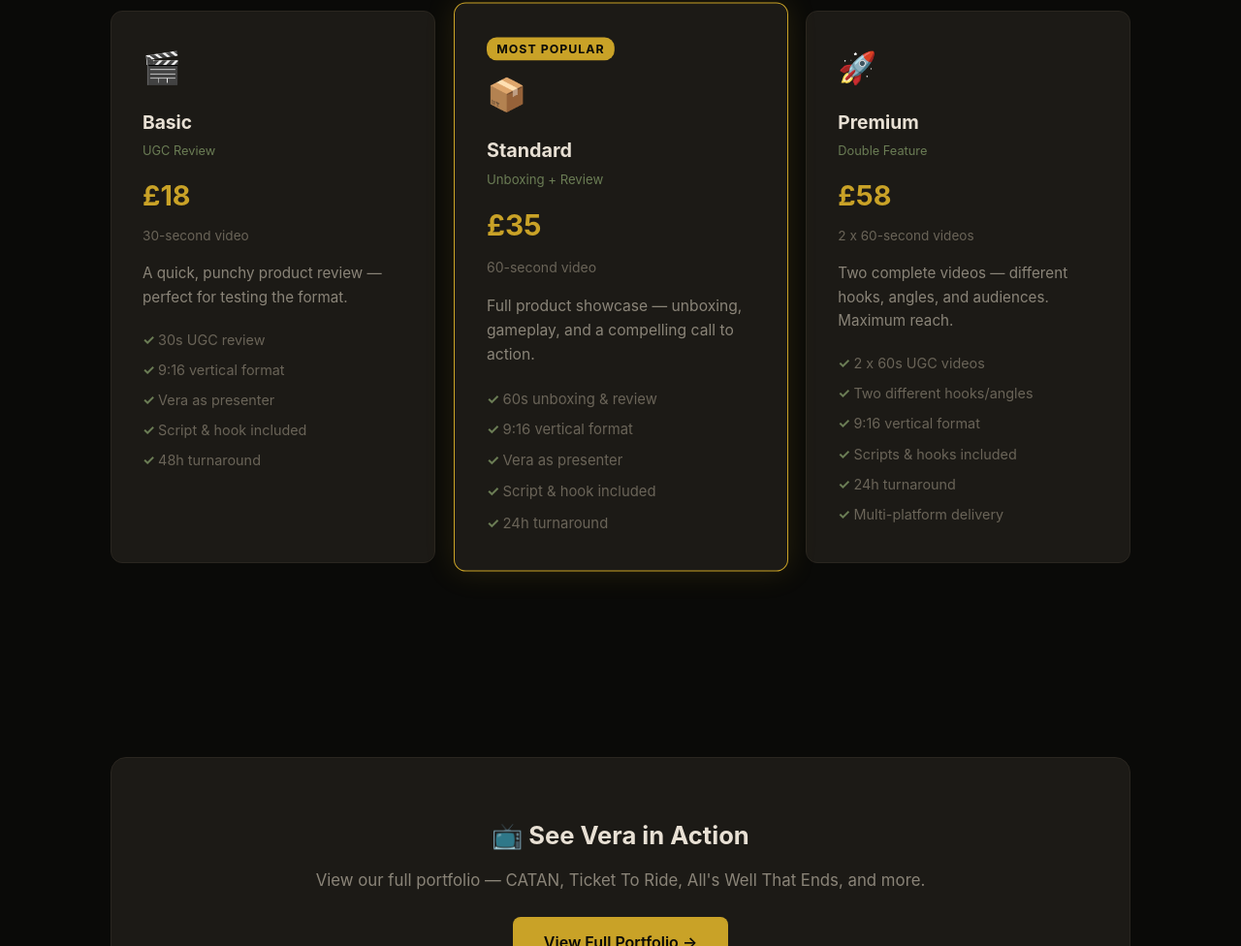
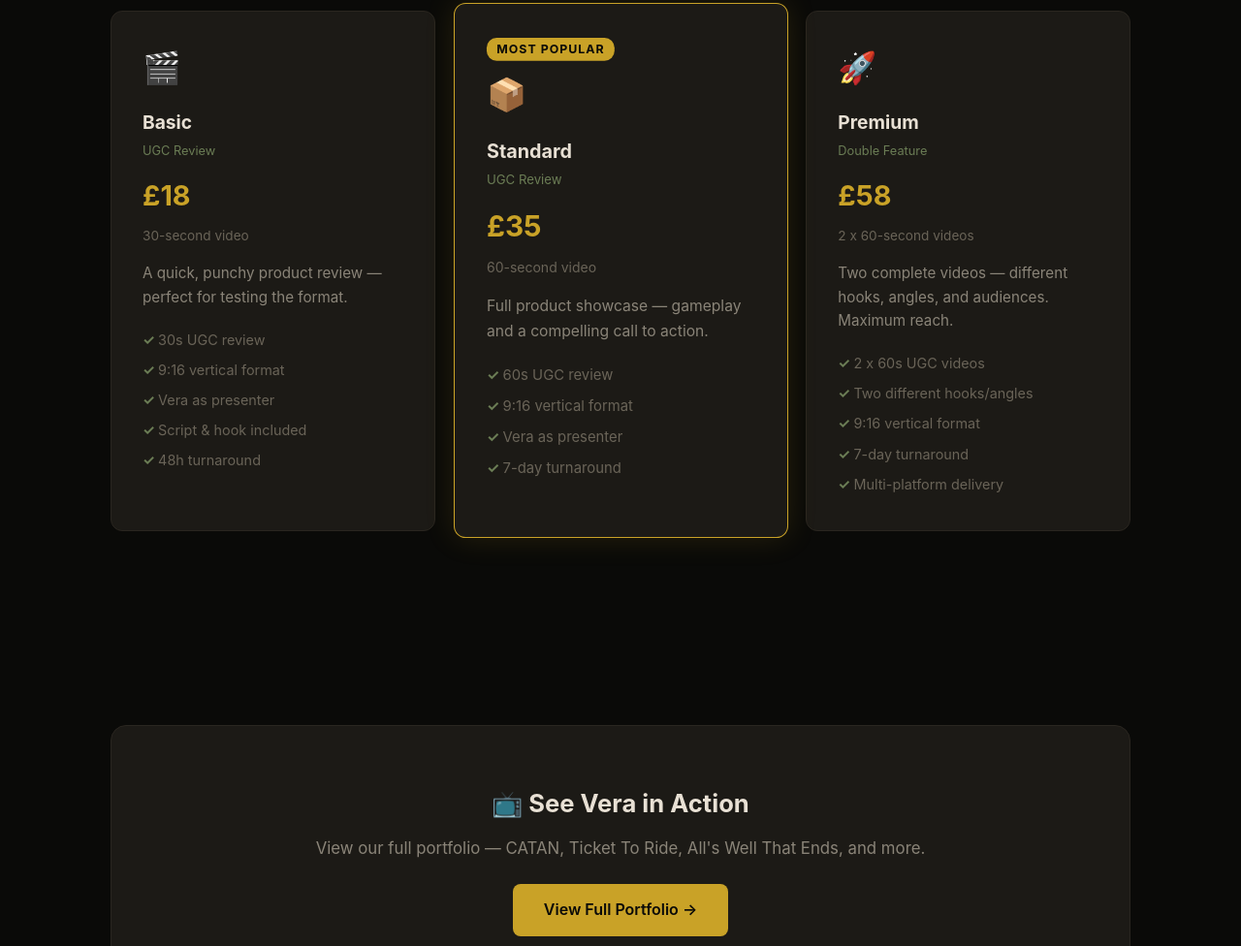
Before and after one commit to GeezerUK/vera-board-game-marketing, a plain HTML site: page index.html in a window 1280 px wide. Shown: the part 1712-2688 px from the top of the page at 97% size. Drawn offline with Linux system fonts and the light colour scheme.

Commit message:
Pricing update: Standard = UGC Review, 7-day turnaround for Standard & Premium, removed script/hook from features

```diff
--- a/index.html
+++ b/index.html
@@ -563,16 +563,15 @@
                 <div class="popular-badge">Most Popular</div>
                 <div class="icon">📦</div>
                 <h3>Standard</h3>
-                <div class="sub-label">Unboxing + Review</div>
+                <div class="sub-label">UGC Review</div>
                 <div class="price">£35</div>
                 <div class="price-sub">60-second video</div>
-                <p>Full product showcase — unboxing, gameplay, and a compelling call to action.</p>
+                <p>Full product showcase — gameplay and a compelling call to action.</p>
                 <ul class="features">
-                    <li>60s unboxing & review</li>
+                    <li>60s UGC review</li>
                     <li>9:16 vertical format</li>
                     <li>Vera as presenter</li>
-                    <li>Script & hook included</li>
-                    <li>24h turnaround</li>
+                    <li>7-day turnaround</li>
                 </ul>
             </div>
             <div class="service-card">
@@ -586,8 +585,7 @@
                     <li>2 x 60s UGC videos</li>
                     <li>Two different hooks/angles</li>
                     <li>9:16 vertical format</li>
-                    <li>Scripts & hooks included</li>
-                    <li>24h turnaround</li>
+                    <li>7-day turnaround</li>
                     <li>Multi-platform delivery</li>
                 </ul>
             </div>
```
